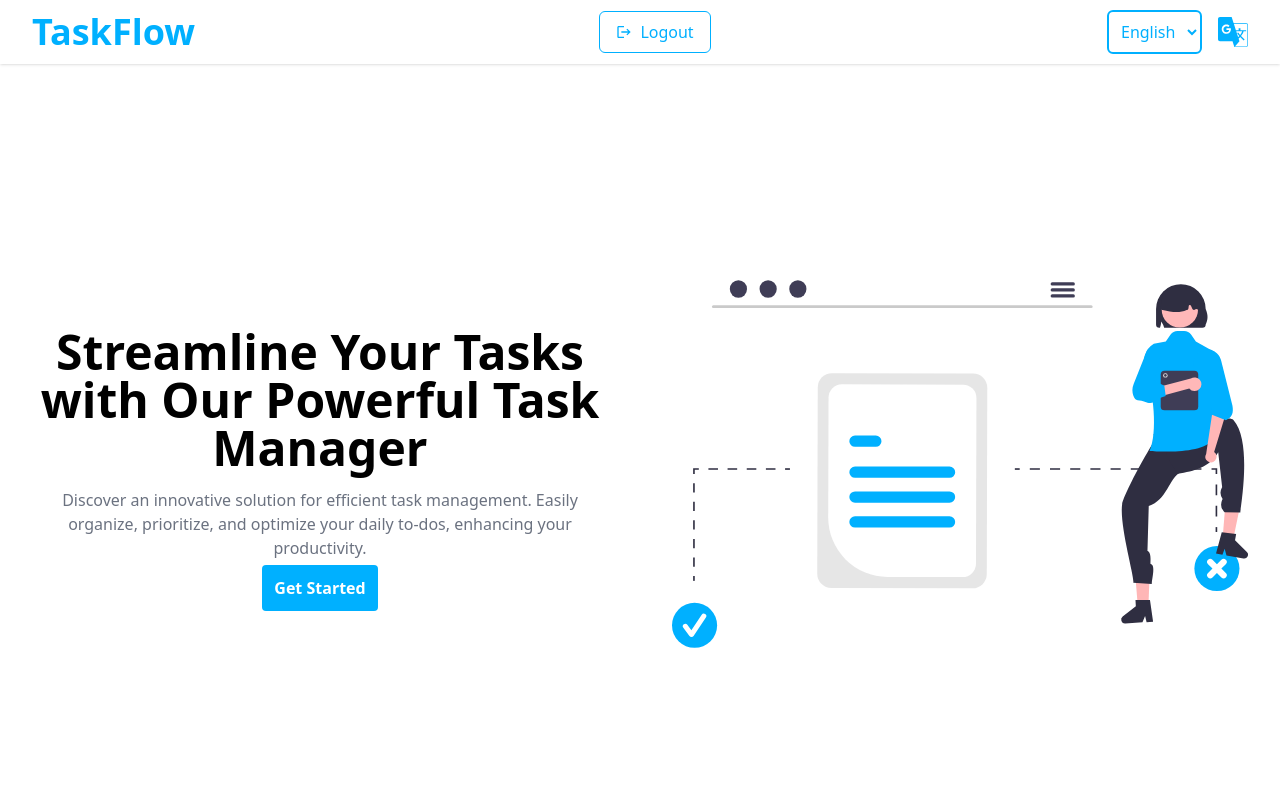
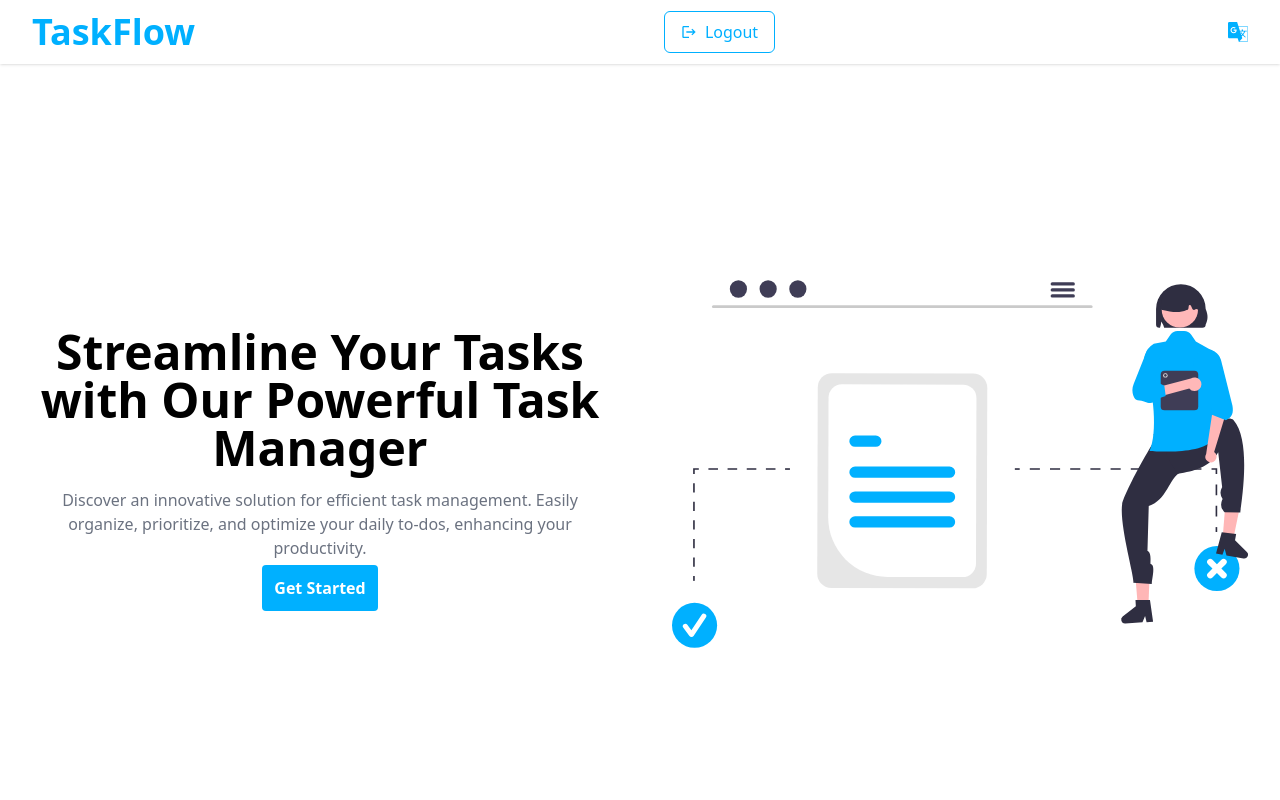
Before and after one commit to QuincyOliech/task-manager, a React (Vite) app: page / in a window 1280 px wide. Shown: the top 800 px of the page. Built offline with nearby package versions, Linux system fonts and the light colour scheme.

Commit message:
update navbar

```diff
--- a/src/components/Navbar.jsx
+++ b/src/components/Navbar.jsx
@@ -68,15 +68,8 @@ function Navbar() {
               className="mt-4 md:mt-0 flex items-center text-custom-blue space-x-2"
               id="google_translate_element"
             >
-              <select
-                value={language}
-                onChange={handleLanguageChange}
-                className="text-custom-blue border-2 p-2 border-custom-blue bg-white rounded-md m-2 transition duration-300"
-              >
-                <option value="English">English</option>
-                <option value="French">French</option>
-              </select>
-              <SiGoogletranslate className="text-3xl" />
+
+              <SiGoogletranslate className="text-xl" />
             </div>
           </div>
           <div className="md:hidden">
@@ -116,15 +109,8 @@ function Navbar() {
               )}
               <div className="mt-4 md:mt-0 flex items-center text-custom-blue space-x-2">
                 <div className="relative" id="google_translate_element">
-                  <select
-                    value={language}
-                    onChange={handleLanguageChange}
-                    className="text-black hover:text-custom-blue border-2 p-2 border-custom-blue bg-white rounded-md m-2 transition duration-300 pl-8"
-                  >
-                    <option value="English">English</option>
-                    <option value="French">French</option>
-                  </select>
-                  <SiGoogletranslate className="text-4xl absolute left-2 top-2 p-2" />
+
+                  <SiGoogletranslate className="text-xl absolute left-2 top-2 p-2" />
                 </div>
               </div>
             </div>
```
